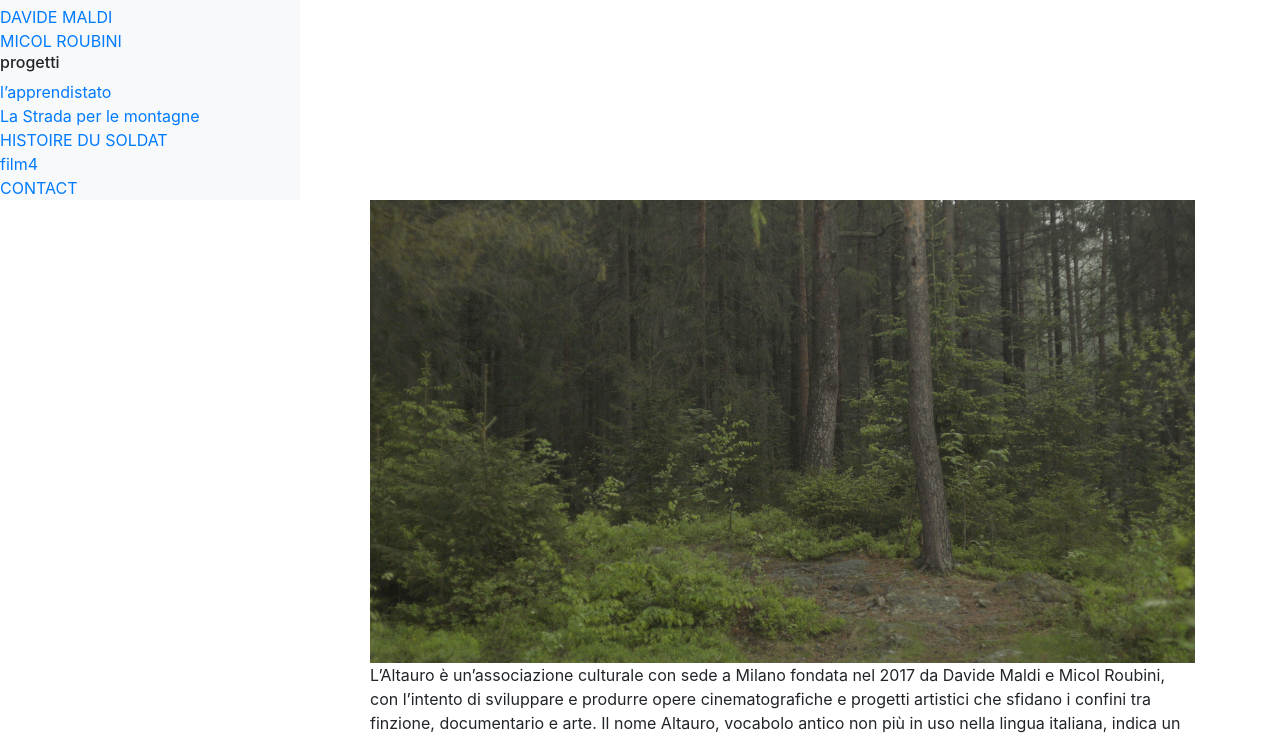
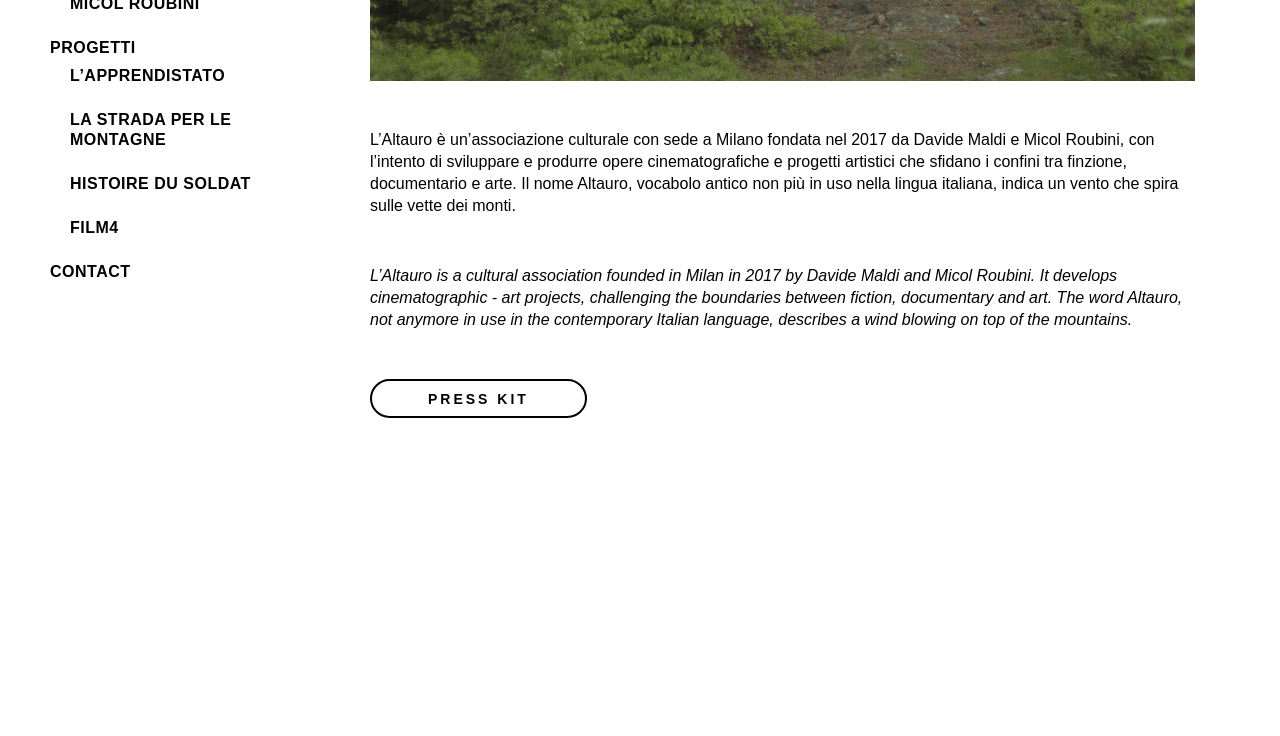
Before and after one commit to giacomoflaim/laltauro, a plain HTML site: page info.html in a window 1280 px wide. Shown: the part 430-1166 px from the top of the page. After the commit the page ends 928 px from the top, so only its background shows below. Drawn offline with Linux system fonts and the light colour scheme; a web font is replaced by a local one.

Commit message:
Update info.html

```diff
--- a/info.html
+++ b/info.html
@@ -17,7 +17,7 @@
 
     <!-- CSS -->
     <link href="./css/bootstrap.css" rel="stylesheet">
-    <link href="css/style.css" rel="stylesheet">
+    <link href="css/my_style.css" rel="stylesheet">
 
 </head>
 
```
